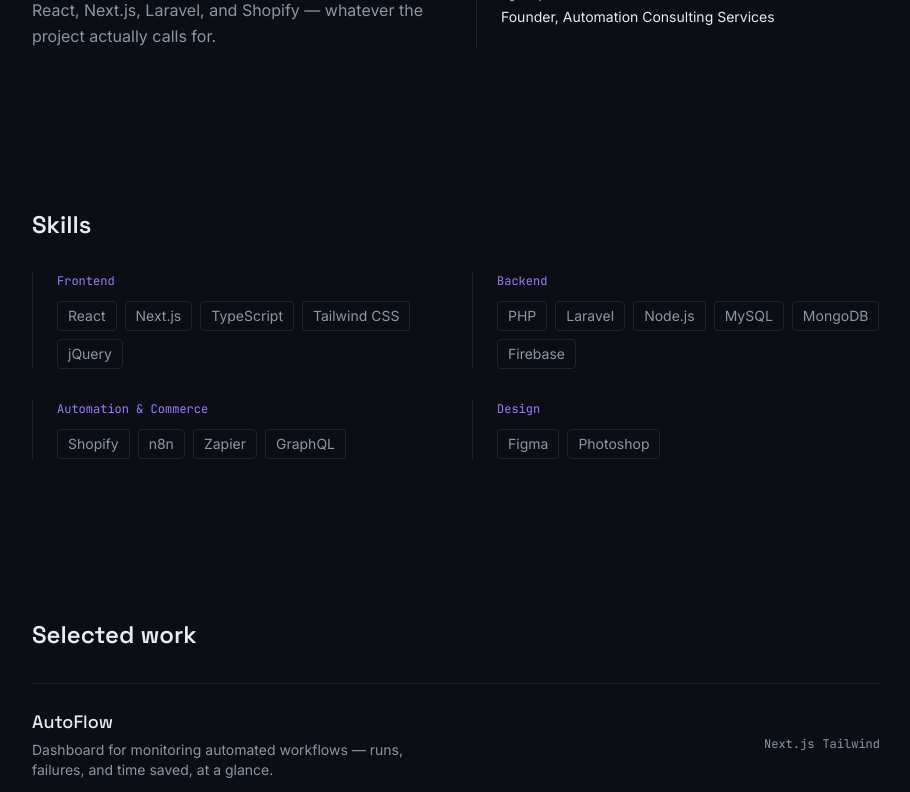
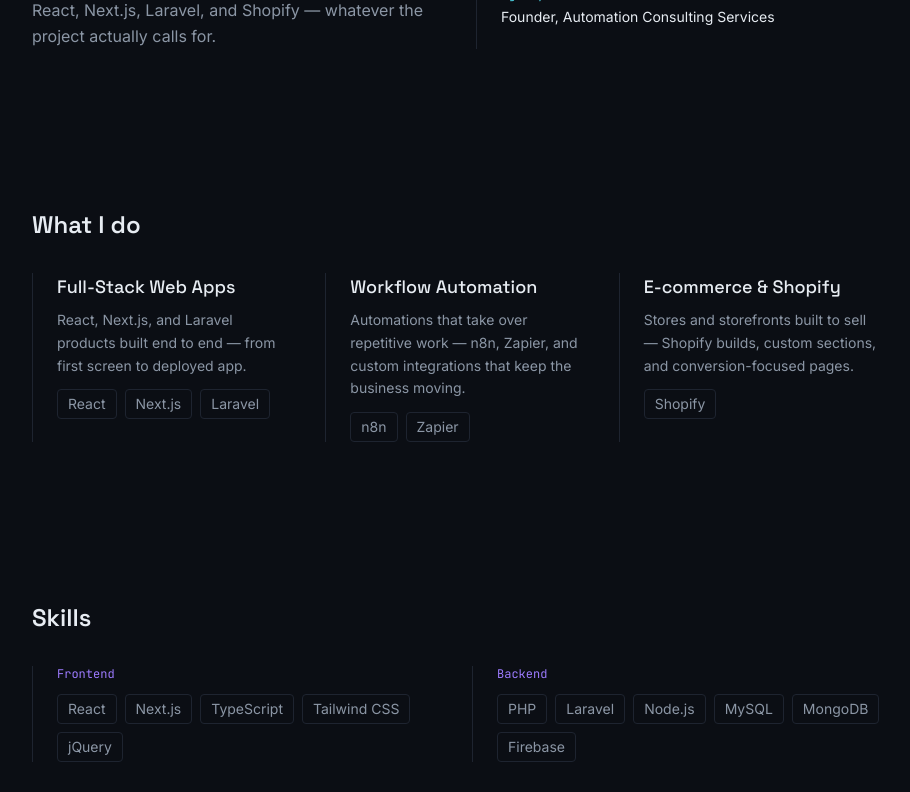
Before and after one commit to FindNoyan/noyan-portfolio, a React (Vite) app: page / in a window 1280 px wide. Shown: the part 900-1692 px from the top of the page, without its empty margins (184-1094 px from the left). Built offline with nearby package versions, Linux system fonts and the light colour scheme.

Commit message:
Add Services section (What I do)

```diff
--- a/src/App.jsx
+++ b/src/App.jsx
@@ -1,6 +1,7 @@
 import Nav from "./components/Nav";
 import Hero from "./components/Hero";
 import About from "./components/About";
+import Services from "./components/Services";
 import Skills from "./components/Skills";
 import Work from "./components/Work";
 import Contact from "./components/Contact";
@@ -13,6 +14,7 @@
       <main>
         <Hero />
         <About />
+        <Services />
         <Skills />
         <Work />
         <Contact />
--- /dev/null
+++ b/src/components/Services.jsx
@@ -0,0 +1,31 @@
+import { services } from "../data/content";
+
+export default function Services() {
+  return (
+    <section id="services" className="mx-auto max-w-4xl px-6 py-20">
+      <h2 className="font-display text-2xl font-semibold text-ink">
+        What I do
+      </h2>
+      <div className="mt-8 grid gap-8 sm:grid-cols-3">
+        {services.map((service) => (
+          <div key={service.title} className="border-l border-line pl-6">
+            <h3 className="font-display text-lg text-ink">{service.title}</h3>
+            <p className="mt-2 text-sm leading-relaxed text-muted">
+              {service.description}
+            </p>
+            <div className="mt-3 flex flex-wrap gap-2">
+              {service.tags.map((tag) => (
+                <span
+                  key={tag}
+                  className="rounded border border-line px-2.5 py-1 text-sm text-muted"
+                >
+                  {tag}
+                </span>
+              ))}
+            </div>
+          </div>
+        ))}
+      </div>
+    </section>
+  );
+}
--- a/src/data/content.js
+++ b/src/data/content.js
@@ -15,6 +15,7 @@
 
 export const navLinks = [
   { label: "About", href: "#about" },
+  { label: "Services", href: "#services" },
   { label: "Work", href: "#work" },
   { label: "Contact", href: "#contact" },
 ];
@@ -52,6 +53,27 @@
   { label: "Currently", value: "Studying Web Development at Virtual University" },
   { label: "Freelance", value: "Top Rated Plus on Upwork (top 3%)" },
   { label: "Agency", value: "Founder, Automation Consulting Services" },
+];
+
+export const services = [
+  {
+    title: "Full-Stack Web Apps",
+    description:
+      "React, Next.js, and Laravel products built end to end — from first screen to deployed app.",
+    tags: ["React", "Next.js", "Laravel"],
+  },
+  {
+    title: "Workflow Automation",
+    description:
+      "Automations that take over repetitive work — n8n, Zapier, and custom integrations that keep the business moving.",
+    tags: ["n8n", "Zapier"],
+  },
+  {
+    title: "E-commerce & Shopify",
+    description:
+      "Stores and storefronts built to sell — Shopify builds, custom sections, and conversion-focused pages.",
+    tags: ["Shopify"],
+  },
 ];
 
 export const skillGroups = [
```
